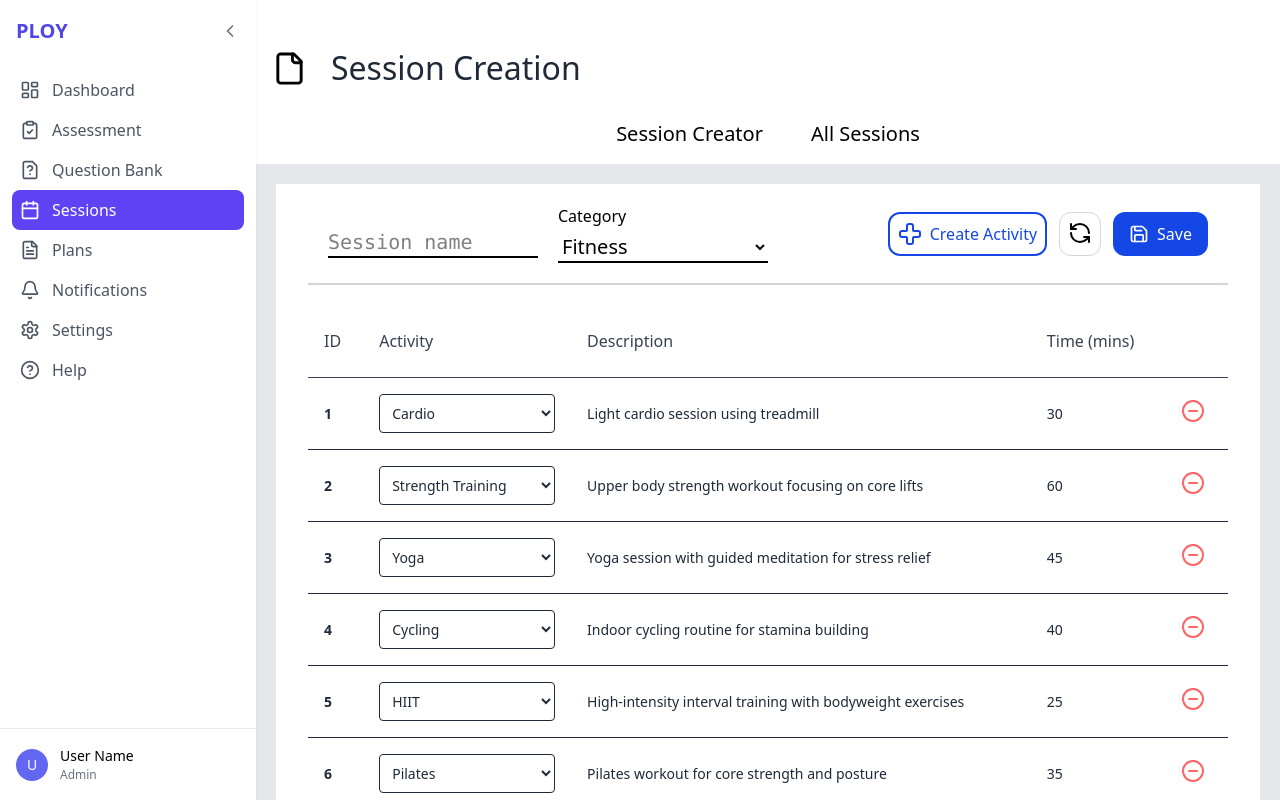
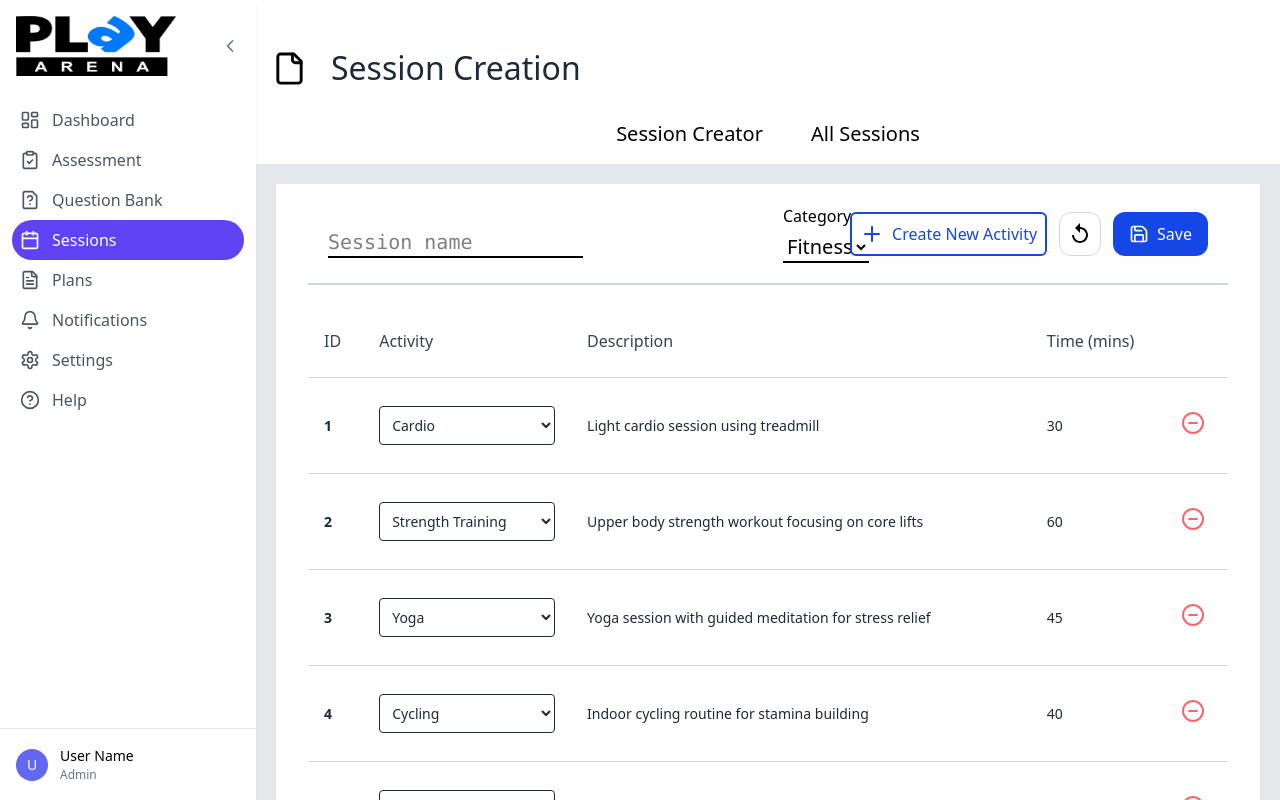
Before and after one commit to AnIrUdHtEmBe/LazyIdli-playOs-July_4-Assesment, a React (Vite) app: page /sessions in a window 1280 px wide. Built offline with nearby package versions, Linux system fonts and the light colour scheme.

Commit message:
ui changes

```diff
--- a/package.json
+++ b/package.json
@@ -10,6 +10,8 @@
     "preview": "vite preview"
   },
   "dependencies": {
+    "@coreui/coreui": "^5.3.2",
+    "@coreui/react": "^5.6.0",
     "@emotion/react": "^11.14.0",
     "@emotion/styled": "^11.14.0",
     "@mui/icons-material": "^7.0.2",
--- a/src/App.tsx
+++ b/src/App.tsx
@@ -64,7 +64,7 @@ function App() {
             element={
               selectComponent === "AllPlans" ? <AllPlans /> : <PlansPage />
             }
-          />
+          />x
           {/* // <Route path="/planCreation" element={< />} /> */}
         </Routes>
       </Layout>
--- a/src/Pages/PlanCreation.css
+++ b/src/Pages/PlanCreation.css
@@ -83,6 +83,7 @@
   border-collapse: collapse;
   font-size: 0.875rem;
 }
+
 .plans-table th,
 .plans-table td {
   padding: 0.5rem;
@@ -92,6 +93,7 @@
 .table-row:hover {
   background-color: #f9fafb;
 }
+
 
 /* Right panel */
 .right-panel {
--- a/src/Pages/PlanCreation.tsx
+++ b/src/Pages/PlanCreation.tsx
@@ -156,7 +156,7 @@ function PlanCreation() {
                         onChange={() => toggleSelectOne(plan.id)}
                       />
                     </td>
-                    <td>{idx + 1}</td>
+                    <td >{idx + 1}</td>
                     <td>{plan.planName}</td>
                     <td>{plan.category}</td>
                   </tr>
--- a/src/Pages/Responses.css
+++ b/src/Pages/Responses.css
@@ -123,7 +123,7 @@
 /* Summary Panel (Right Panel) */
 .summary-panel {
   flex: 1;
-  padding: 16px;
+  padding: 50px;
   overflow-y: auto;
   display: flex;
   flex-direction: column;
@@ -133,11 +133,12 @@
   display: flex;
   justify-content: space-between;
   align-items: center;
+  padding-bottom: 4%;
 }
 
 .summary-title {
   font-weight: 700;
-  font-size: 1.25rem;
+  font-size: 1.50rem;
 }
 
 /* Assignments */
@@ -152,8 +153,8 @@
 .score-card {
   display: flex;
   justify-content: space-around;
-  gap: 2rem;
-  padding: 8px;
+  gap: 5rem;
+  padding: 15px;
   border-radius: 12px;
 }
 
@@ -185,7 +186,8 @@
 
 /* Plans */
 .plan-text {
-  margin-top: 1rem;
+  margin-top: 3rem;
+  margin-bottom: 3rem;
 }
 
 .plan-options {
--- a/src/components/Sidebar.css
+++ b/src/components/Sidebar.css
@@ -58,7 +58,7 @@
   align-items: center;
   width: 100%;
   padding: 8px;
-  border-radius: 8px;
+  border-radius: 25px;
   color: #4b5563;
   background-color: transparent;
   border: none;
--- a/src/components/Sidebar.tsx
+++ b/src/components/Sidebar.tsx
@@ -131,7 +131,7 @@ const Sidebar: React.FC<SidebarProps> = ({ collapsed, toggleSidebar }) => {
         }`}
       >
         <div className={`sidebar-header ${collapsed ? "centered" : ""}`}>
-          <div className="brand">{collapsed ? "P" : "PLOY"}</div>
+          <div className="brand">{collapsed ? <img className="h-5 w-10" src="public/play-black.png" ></img>: <img className="h-15 w-40"  src="public/play-black.png"></img> }</div>
           <button className="toggle-btn" onClick={toggleSidebar}>
             {collapsed ? <ChevronRight size={20} /> : <ChevronLeft size={20} />}
           </button>
--- a/src/dashboardComponents/CustomerTable.css
+++ b/src/dashboardComponents/CustomerTable.css
@@ -18,20 +18,18 @@
 
 .customer-table .search-input {
   flex: 1 1 auto;
-  border: 1px solid #d1d5db;
+  border: none;
+  border-bottom: 2px solid black;
+  box-shadow: 0 2px 4px rgba(0, 0, 0, 0.1); /* subtle shadow */
   padding: 0.5rem 1rem;
-  border-radius: 0.5rem;
   font-size: 0.875rem;
   min-width: 200px;
-  max-width: 300px; /* Restrict max width */
+  max-width: 300px;
   width: 100%;
   outline: none;
+  border-radius: 0; /* Remove rounded corners */
 }
 
-
-.customer-table .search-input:focus {
-  box-shadow: 0 0 0 2px #6366f1;
-}
 
 .customer-table .action-buttons {
   display: flex;
--- a/src/questionPaperComponents/Header.tsx
+++ b/src/questionPaperComponents/Header.tsx
@@ -1,11 +1,13 @@
-import React, { useContext } from 'react';
-import { FileText } from "lucide-react";
-import { DataContext } from '../store/DataContext';
+import React, { useContext } from "react";
+import { Calendar, FileText } from "lucide-react";
+import { DataContext } from "../store/DataContext";
 
 interface HeaderProps {}
 
 const Header: React.FC<HeaderProps> = () => {
-  const assignment = JSON.parse(localStorage.getItem("assessmentDetails") || '{}');
+  const assignment = JSON.parse(
+    localStorage.getItem("assessmentDetails") || "{}"
+  );
   const context = useContext(DataContext);
 
   if (!context) return <div>Loading...</div>;
@@ -13,24 +15,36 @@ const Header: React.FC<HeaderProps> = () => {
   const { selectComponent } = context;
 
   return (
-    <header className="bg-white shadow-sm z-10 w-full">
+    <header className="bg-white z-10 w-full">
       {/* Top row with icon and title */}
       <div className="flex flex-col sm:flex-row items-center gap-2 sm:gap-4 p-4 sm:px-10">
-        <FileText size={28} className="text-gray-800" />
-        <h1 className="text-xl sm:text-2xl md:text-[32px] font-bold text-gray-800 text-center sm:text-left">
-          Assessment {assignment?.id ?? ''}
+        <FileText size={48} className="text-gray-800 " />
+        <h1 className="text-xl sm:text-2xl md:text-[32px] font-normal text-gray-800 text-center sm:text-left">
+          Assessment {assignment?.id ?? ""}
         </h1>
+      </div>
+      <div className="flex ml-12 gap-3">
+        <Calendar></Calendar>
+        <h2>Last Assessed : 15/24/35</h2>
       </div>
 
       {/* Navigation Tabs */}
-      <div className="flex justify-center flex-wrap gap-6 sm:gap-10 font-semibold text-sm sm:text-base px-2 py-3">
-        <span className={`cursor-pointer ${selectComponent === "Q&A" ? "border-b-4 border-black" : ""}`}>
+      <div className="flex justify-center flex-wrap gap-6 sm:gap-10 font-normal text-sm sm:text-base px-2 py-3">
+        <span
+          className={`cursor-pointer ${
+            selectComponent === "Q&A" ? "border-b-4 border-black" : ""
+          } text-xl`}
+        >
           Questions
         </span>
-        <span className={`cursor-pointer ${selectComponent === "responses" ? "border-b-4 border-black" : ""}`}>
+        <span
+          className={`cursor-pointer ${
+            selectComponent === "responses" ? "border-b-4 border-black" : ""
+          } text-xl`}
+        >
           Responses
         </span>
-        <span className="cursor-pointer">Settings</span>
+        <span className="cursor-pointer text-xl">Settings</span>
       </div>
     </header>
   );
--- /dev/null
+++ b/src/sessionsPageComponets/ActivityTable.css
@@ -0,0 +1,7 @@
+.btn1{
+  text:#0070FF;
+}
+
+.btn2{
+  background-color: #0070FF;
+}
--- a/src/sessionsPageComponets/ActivityTable.tsx
+++ b/src/sessionsPageComponets/ActivityTable.tsx
@@ -1,4 +1,4 @@
-import { Refresh } from "@mui/icons-material";
+import { Refresh, ReplayOutlined } from "@mui/icons-material";
 import {
   Cross,
   LucideCircleMinus,
@@ -9,6 +9,7 @@ import {
 } from "lucide-react";
 import React, { useContext, useState } from "react";
 import { DataContext } from "../store/DataContext";
+// import 'ActivityTable.css';
 
 function ActivityTable() {
   const context = useContext(DataContext);
@@ -89,21 +90,21 @@ function ActivityTable() {
       {/* Header */}
       <div className="flex flex-col md:flex-row justify-between items-start md:items-center gap-6 p-5 border-b-2 border-gray-300 mb-5">
         {/* Left Inputs */}
-        <div className="flex flex-col md:flex-row justify-between items-start gap-5 w-full md:w-1/2">
+        <div className="flex flex-col md:flex-row justify-between items-start space-x-50 w-full md:w-1/2">
           <div className="flex flex-col w-full">
             <label className="invisible text-sm mb-1">Session</label>
             <input
               type="text"
-              className="border-b-2 font-mono text-lg md:text-xl text-black focus:outline-none focus:ring-0 w-full"
+              className="border-b-2 font-mono text-lg md:text-xl text-black focus:outline-none focus:ring-0 "
               placeholder="Session name"
               value={planName}
               onChange={(e) => setPlanName(e.target.value)}
             />
           </div>
-          <div className="flex flex-col w-full">
+          <div className="flex flex-col  w-full">
             <label className="font-light mb-1">Category</label>
             <select
-              className="font-normal border-b-2 text-lg md:text-xl focus:outline-none focus:ring-0 w-full"
+              className="font-normal border-b-2 text-lg md:text-xl focus:outline-none focus:ring-0 "
               onChange={(e) => setCategory(e.target.value)}
               value={category}
             >
@@ -115,17 +116,17 @@ function ActivityTable() {
         {/* Right Buttons */}
         <div className="flex flex-wrap gap-3">
           <button
-            className="flex items-center space-x-2 text-blue-700 border-2 p-2 rounded-xl text-sm md:text-base"
+            className="flex items-center space-x-2 text-blue-700 border-2 p-2 rounded-md  text-sm md:text-base btn1"
             onClick={() => setShowModal(true)}
           >
-            <Cross />
-            <span>Create Activity</span>
+            <Plus />
+            <span>Create New Activity</span>
           </button>
           <div className="p-2 border border-gray-300 rounded-xl">
-            <RefreshCcw size={24} />
+          <ReplayOutlined></ReplayOutlined>
           </div>
           <button
-            className="flex items-center space-x-2 bg-blue-700 text-white px-4 py-2 rounded-xl text-sm md:text-base"
+            className="flex items-center space-x-2 bg-blue-700 text-white px-4 py-2 rounded-xl text-sm md:text-base btn2"
             onClick={handlePlanSaving}
           >
             <Save size={20} />
@@ -144,7 +145,7 @@ function ActivityTable() {
                   (item, index) => (
                     <th
                       key={index}
-                      className="px-4 py-3 md:py-6 border-b font-medium"
+                      className="px-4 py-3 md:py-6 border-b border-b-gray-300 font-medium"
                     >
                       {item}
                     </th>
@@ -158,8 +159,8 @@ function ActivityTable() {
                   key={item.id}
                   className="text-sm text-gray-800 hover:bg-gray-50"
                 >
-                  <td className="px-4 py-4 border-b font-bold">{item.id}</td>
-                  <td className="px-4 py-4 border-b">
+                  <td className="px-4 py-7 border-b border-b-gray-300 font-bold">{item.id}</td>
+                  <td className="px-4 py-7 border-b border-b-gray-300">
                     <select className="border rounded px-2 py-2 w-full max-w-xs focus:outline-blue-500">
                       {item.activityType.map((activity) => (
                         <option key={activity.id} value={activity.activityType}>
@@ -168,9 +169,9 @@ function ActivityTable() {
                       ))}
                     </select>
                   </td>
-                  <td className="px-4 py-4 border-b">{item.description}</td>
-                  <td className="px-4 py-4 border-b">{item.timeInMinutes}</td>
-                  <td className="px-4 py-4 border-b">
+                  <td className="px-4 py-7 border-b border-b-gray-300">{item.description}</td>
+                  <td className="px-4 py-7 border-b border-b-gray-300">{item.timeInMinutes}</td>
+                  <td className="px-4 py-7 border-b border-b-gray-300">
                     <button onClick={() => handleDelete(item.id)}>
                       <LucideCircleMinus className="text-red-400" size={24} />
                     </button>
@@ -178,7 +179,7 @@ function ActivityTable() {
                 </tr>
               ))}
               <tr>
-                <td className="p-3" colSpan={5}>
+                <td className="p-3 border-b-gray-300 border-b" colSpan={5}>
                   <button
                     className="flex items-center space-x-2 bg-blue-700 text-white px-4 py-2 rounded-xl"
                     onClick={handleActivityAddition}
```
Also changed, not shown: src/Pages/Responses.tsx (+37 -15 lines), public/play-black.png (added), 1 other file (tests, documents, lock files or other folders).
